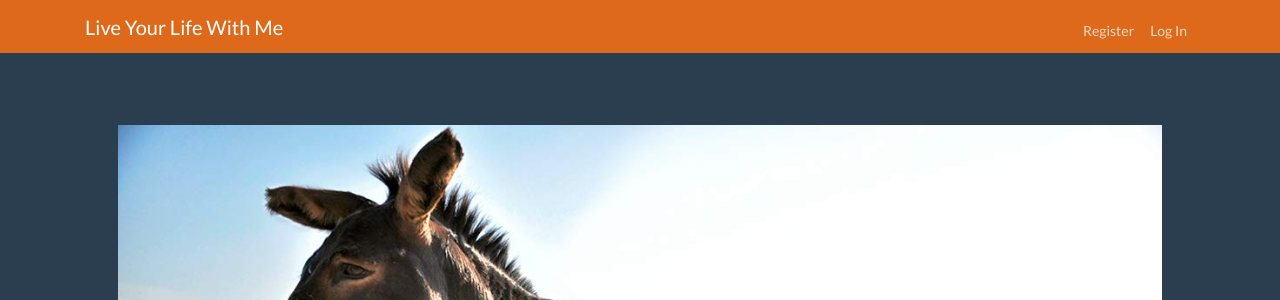
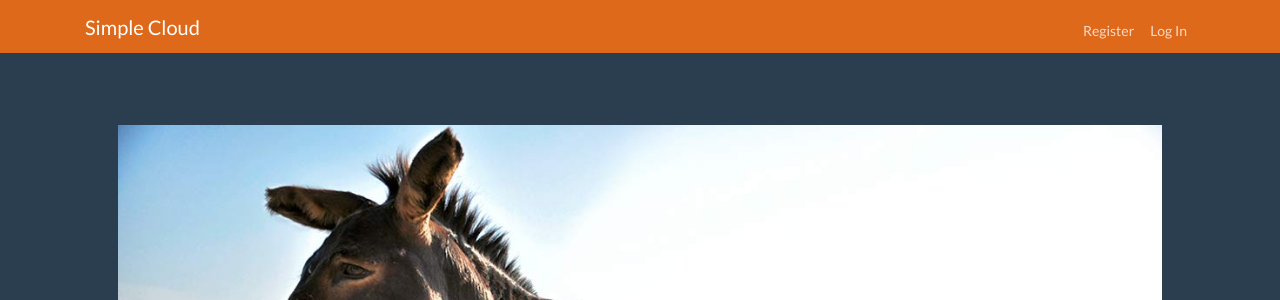
Before and after one commit to ZacharyEllison/lylwm, a Flask app: page / in a window 1280 px wide. Shown: the top 300 px of the page. Run offline with Flask 2, Linux system fonts and the light colour scheme; some libraries are stand-ins or nearby versions.

Commit message:
remove lylwm in Simple cloud

```diff
--- a/templates/layout.html
+++ b/templates/layout.html
@@ -34,7 +34,7 @@
     <body>
     <div class="navbar navbar-expand-lg navbar-dark bg-primary">
         <div class="container">
-            <a href="../" class="navbar-brand">Live Your Life With Me</a>
+            <a href="../" class="navbar-brand">Simple Cloud</a>
             <button class="navbar-toggler" type="button" data-toggle="collapse" data-target="#navbarResponsive" aria-controls="navbarResponsive" aria-expanded="false" aria-label="Toggle navigation">
               <span class="navbar-toggler-icon"></span>
             </button>
```
